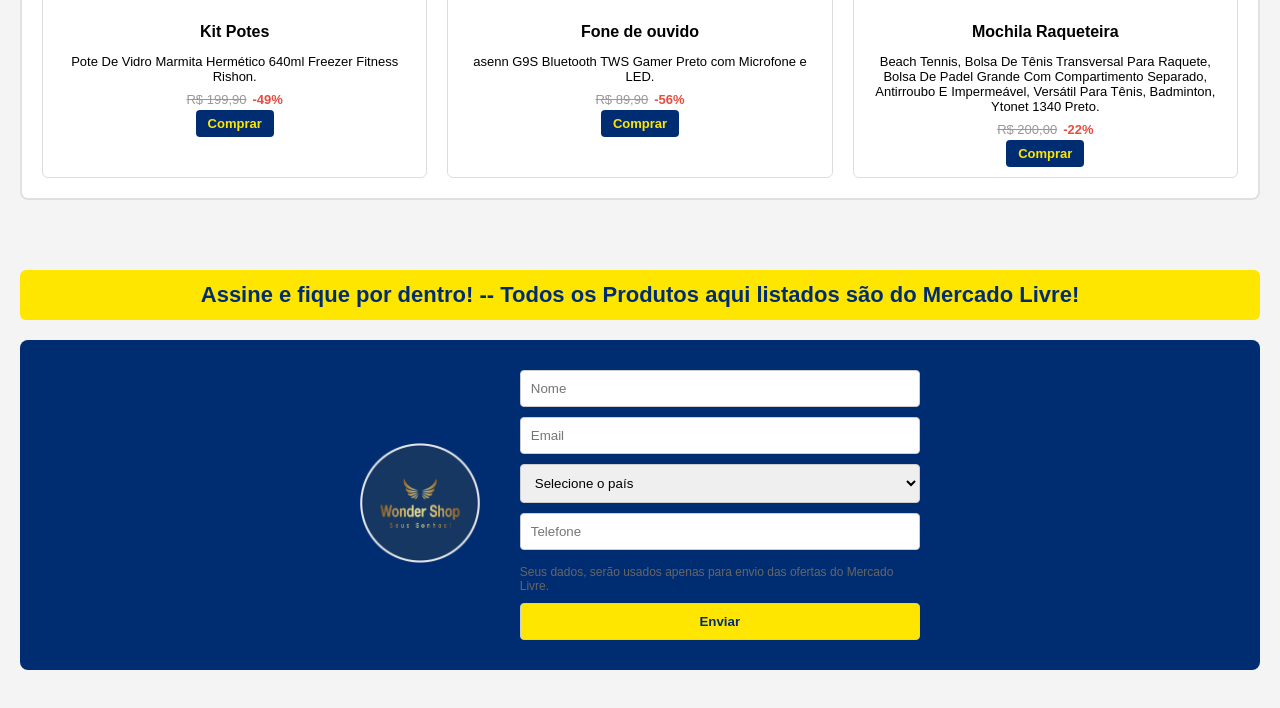
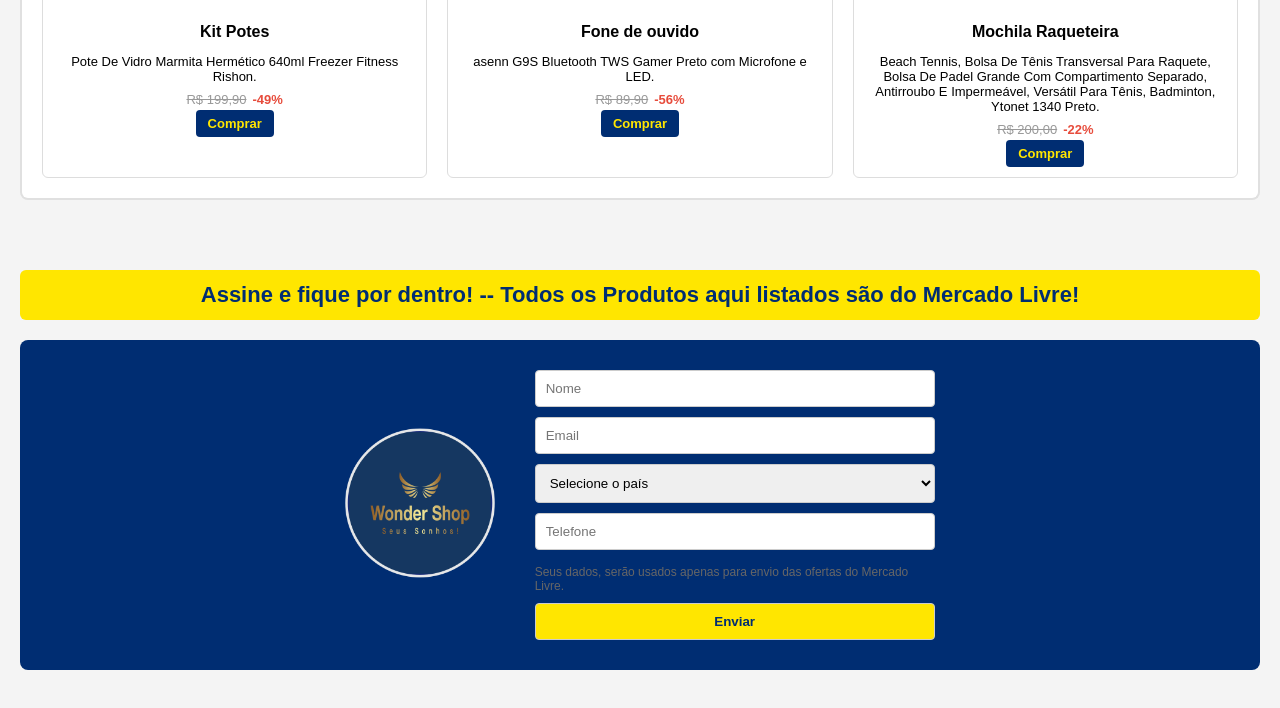
Before and after one commit to robertocalcanhoto-a11y/wonder-shop2026, a plain HTML site: page index.html in a window 1280 px wide. Shown: the part 3633-4341 px from the top of the page. Drawn offline with Linux system fonts and the light colour scheme.

Commit message:
Update index.html

```diff
--- a/index.html
+++ b/index.html
@@ -130,7 +130,7 @@
 }
 
 .section.newsletter .logo img {
-  height: 120px; /* Ajuste conforme sua logo */
+  height: 150px; /* Ajuste conforme sua logo */
   width: auto;
 }
 
```
